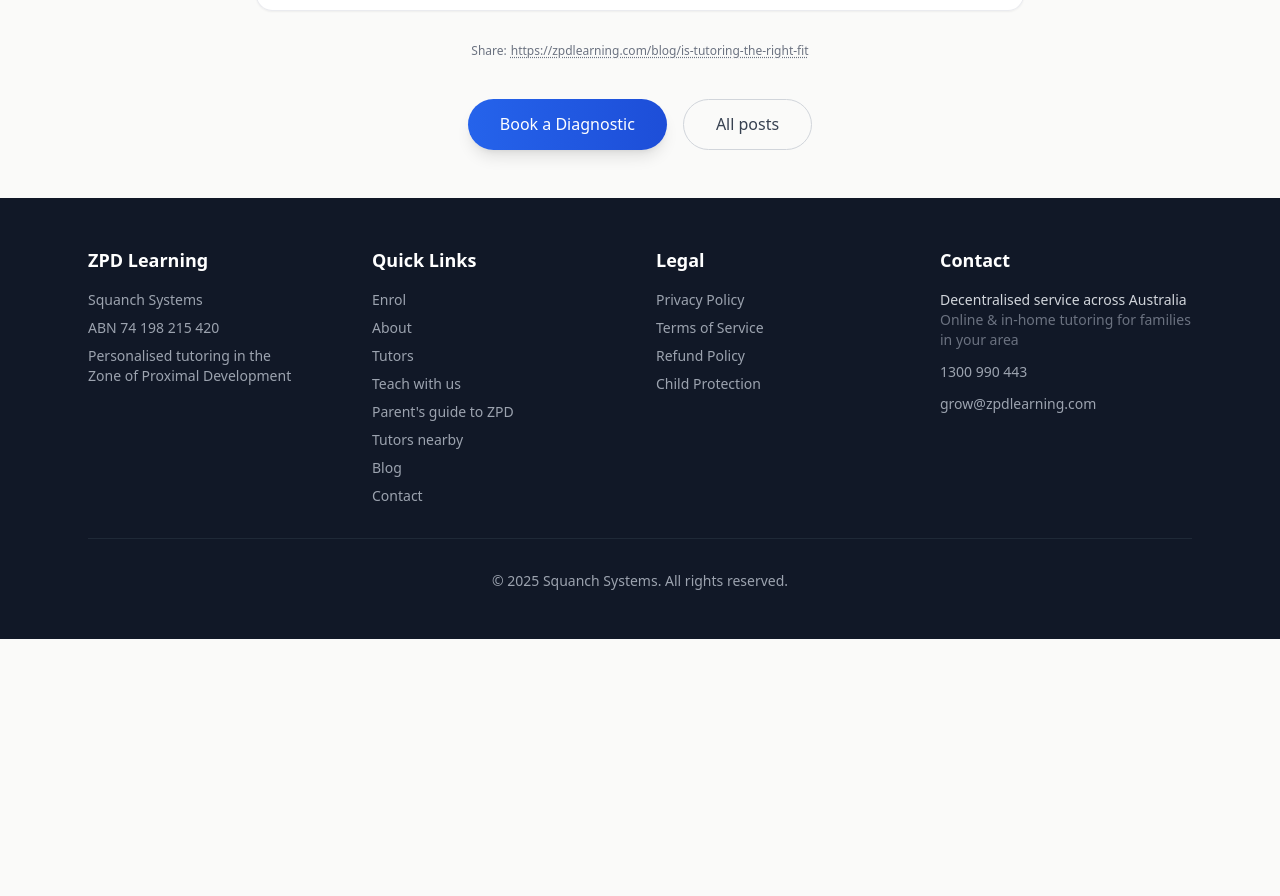
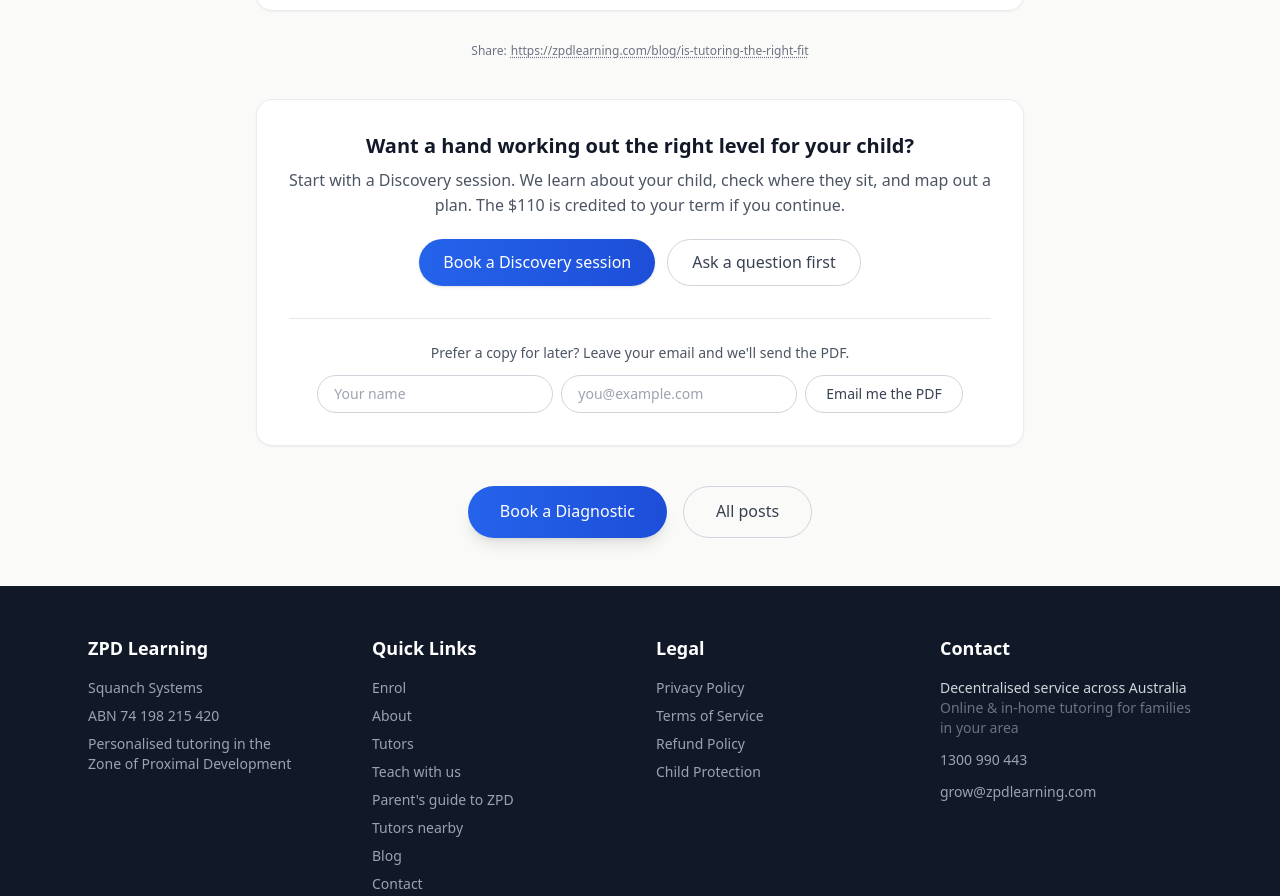
Before and after one commit to jacquescaspar-bit/ZPD, a Next.js app: page /blog/is-tutoring-the-right-fit in a window 1280 px wide. Shown: the part 2345-3241 px from the top of the page. Before the commit the page ends 2984 px from the top, so only its background shows below. Built offline with nearby package versions, Linux system fonts and the light colour scheme.

Commit message:
Blog posts: show GuideCta after the article

```diff
--- a/app/blog/[slug]/page.tsx
+++ b/app/blog/[slug]/page.tsx
@@ -4,6 +4,7 @@ import { notFound } from "next/navigation";
 import Nav from "@/Nav";
 import PageShell from "@/components/PageShell";
 import { Container } from "@/components/ui";
+import GuideCta from "@/blog/components/GuideCta";
 import MarkdownContent from "@/blog/components/MarkdownContent";
 import SharePostLink from "@/blog/components/SharePostLink";
 import { getAllSlugs, getPostBySlug } from "@/lib/blog";
@@ -79,6 +80,8 @@ const BlogPostPage = async ({ params }: BlogPostPageProps) => {
 
             <SharePostLink slug={post.slug} />
 
+            <GuideCta />
+
             <div className="flex flex-col sm:flex-row gap-4 justify-center mt-10">
               <Link
                 className="inline-flex items-center justify-center rounded-full bg-gradient-to-r from-[var(--gradient-start)] to-[var(--gradient-end)] px-8 py-3 font-medium text-white shadow-lg hover:scale-105 transition-transform text-center"
```
